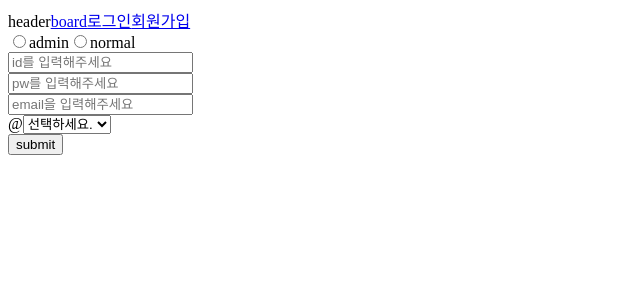
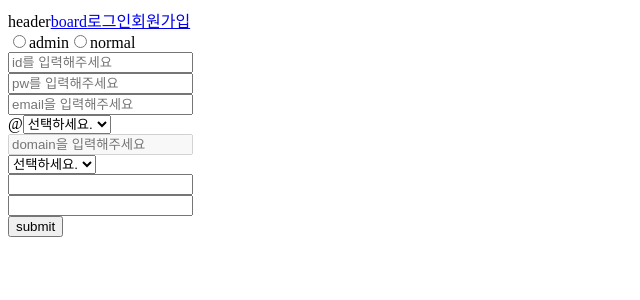
Before and after one commit to engineering-incubator/react-springboot-board-tutorial, a React (Create React App) app in the folder front-end/: page /signup in a window 1280 px wide. Shown: the top 300 px of the page, without its empty margins (0-640 px from the left). Built offline with nearby package versions, Linux system fonts and the light colour scheme.

Commit message:
횐가입

```diff
--- a/front-end/src/components/common/InputText.tsx
+++ b/front-end/src/components/common/InputText.tsx
@@ -4,12 +4,21 @@ export type InputTypes = {
   type: string;
   name: string;
   text?: string;
-  placeholder: string;
+  placeholder?: string;
   value: string;
+  disabled?: boolean;
   handleChange(e: React.FormEvent<HTMLInputElement>): void;
 };
 
-const InputText = ({ type, name, value = '', placeholder, text, handleChange }: InputTypes) => {
+const InputText = ({
+  type,
+  name,
+  text,
+  value = '',
+  placeholder,
+  disabled,
+  handleChange,
+}: InputTypes) => {
   return (
     <div>
       {!name && <label htmlFor={text}>{text}</label>}
@@ -17,6 +26,7 @@ const InputText = ({ type, name, value = '', placeholder, text, handleChange }:
         type={type}
         value={value}
         name={name}
+        disabled={disabled}
         placeholder={placeholder}
         onChange={handleChange}
         id={name}
--- a/front-end/src/components/signup/SignUp.tsx
+++ b/front-end/src/components/signup/SignUp.tsx
@@ -6,21 +6,24 @@ import {
   PW_VALIDATION,
   EMAIL_VALIDATION,
   DOMAIN_VALIDATION,
+  DIGIT_FIRST_VALID,
+  DIGIT_SECOND_VALID,
+  DIGIT_THIRD_VALID,
   EMAIL_DOMAINS,
+  DIGITS,
 } from '_/constants';
+
+type inputType = HTMLInputElement | HTMLSelectElement;
 
 const SignUp = () => {
   const [inputText, setInputText] = useState({
     id: '',
     pw: '',
-    administrator: false,
-  });
-
-  const [isInputValid, setIsInputValid] = useState({
-    id: false,
-    pw: false,
-    email: false,
-    digit: false,
+    digit: {
+      first: '',
+      second: '',
+      third: '',
+    },
     administrator: false,
   });
 
@@ -30,12 +33,26 @@ const SignUp = () => {
     isInput: false,
   });
 
-  const handleChangeInput = (regType: RegExp) => (e: React.ChangeEvent<HTMLInputElement>) => {
+  // NOTE  inputText, inputEmail 나눈것 처럼 valid 도 나누는게 나을지!?
+  const [inputValid, setInputValid] = useState({
+    id: false,
+    pw: false,
+    email: false,
+    domain: false,
+    digit: {
+      first: false,
+      second: false,
+      third: false,
+    },
+    administrator: false,
+  });
+
+  const handleChangeInput = <T extends inputType>(e: React.ChangeEvent<T>, regType: RegExp) => {
     const { name, value } = e.target;
     const isValid: boolean = inputValidation(value, regType);
 
-    setIsInputValid({
-      ...isInputValid,
+    setInputValid({
+      ...inputValid,
       [name]: isValid,
     });
 
@@ -45,44 +62,52 @@ const SignUp = () => {
     });
   };
 
-  const handleChangeEmail = (regType: RegExp) => (e: React.ChangeEvent<HTMLInputElement>) => {
-    const { value } = e.target;
+  const handleChangeDigit = <T extends inputType>(e: React.ChangeEvent<T>, regType: RegExp) => {
+    const { name, value } = e.target;
+    if (value.length >= 5) return;
+
+    const convertedName = name.split('.')[0];
+    const isValid: boolean = inputValidation(value, regType);
+
+    setInputValid({
+      ...inputValid,
+      digit: {
+        ...inputValid.digit,
+        [convertedName]: isValid,
+      },
+    });
+
+    setInputText({
+      ...inputText,
+      digit: {
+        ...inputText.digit,
+        [convertedName]: value,
+      },
+    });
+  };
+
+  const handleChangeEmail = <T extends inputType>(e: React.ChangeEvent<T>, regType: RegExp) => {
+    const { value, name } = e.target;
     const isValid = inputValidation(value, regType);
 
-    setIsInputValid({
-      ...isInputValid,
-      email: isValid,
+    setInputValid({
+      ...inputValid,
+      [name]: isValid,
     });
 
     setInputEmail({
       ...inputEmail,
-      email: value,
+      [name]: value,
     });
   };
 
-  const handleChangeEmailDomain = (regType: RegExp) => (e: React.ChangeEvent<HTMLInputElement>) => {
-    const { value } = e.target;
-    const isValid = inputValidation(value, regType);
-
-    setIsInputValid({
-      ...isInputValid,
-      email: isValid,
-    });
-
-    setInputEmail({
-      ...inputEmail,
-      domain: value,
-    });
-  };
-
-  const handleChangeSelect = (regType: RegExp) => (e: React.ChangeEvent<HTMLSelectElement>) => {
+  const handleChangeSelect = (e: React.ChangeEvent<HTMLSelectElement>, regType: RegExp) => {
     const { value } = e.target;
     const isInput = value === '직접입력';
     const isValid = inputValidation(value, regType);
-    console.log(isValid);
 
-    setIsInputValid({
-      ...isInputValid,
+    setInputValid({
+      ...inputValid,
       email: isValid,
     });
 
@@ -103,8 +128,9 @@ const SignUp = () => {
     }
   };
 
-  console.log(isInputValid);
-  console.log(inputEmail);
+  // console.log(inputText);
+  // console.log(inputEmail);
+  // console.log(inputValid);
 
   return (
     <main>
@@ -121,9 +147,11 @@ const SignUp = () => {
         text="아이디"
         placeholder="id를 입력해주세요"
         value={inputText.id}
-        handleChange={handleChangeInput(ID_VALIDATION)}
+        handleChange={(e: React.ChangeEvent<HTMLInputElement>) =>
+          handleChangeInput(e, ID_VALIDATION)
+        }
       />
-      {!isInputValid.id && !!inputText.id && (
+      {!inputValid.id && !!inputText.id && (
         <p>아이디는 5자 이상 15자 이하 영문+숫자만 가능합니다.</p>
       )}
       <InputText
@@ -132,9 +160,11 @@ const SignUp = () => {
         text="비밀번호"
         placeholder="pw를 입력해주세요"
         value={inputText.pw}
-        handleChange={handleChangeInput(PW_VALIDATION)}
+        handleChange={(e: React.ChangeEvent<HTMLInputElement>) =>
+          handleChangeInput(e, PW_VALIDATION)
+        }
       />
-      {!isInputValid.pw && !!inputText.pw && (
+      {!inputValid.pw && !!inputText.pw && (
         <p>패스워드는 최소8자 특수문자, 대문자, 숫자를 각각 최소 1개 포함하여야 합니다.</p>
       )}
       <div>
@@ -144,10 +174,17 @@ const SignUp = () => {
           text="이메일"
           placeholder="email을 입력해주세요"
           value={inputEmail.email}
-          handleChange={handleChangeEmail(EMAIL_VALIDATION)}
+          handleChange={(e: React.ChangeEvent<HTMLInputElement>) =>
+            handleChangeEmail(e, EMAIL_VALIDATION)
+          }
         />
         @
-        <select onChange={handleChangeSelect(DOMAIN_VALIDATION)}>
+        <select
+          id="emailDomain"
+          name="domain"
+          onChange={(e: React.ChangeEvent<HTMLSelectElement>) =>
+            handleChangeSelect(e, DOMAIN_VALIDATION)
+          }>
           <option hidden={true} value="">
             선택하세요.
           </option>
@@ -156,15 +193,49 @@ const SignUp = () => {
             <option key={idx + 1}>{value}</option>
           ))}
         </select>
-        {inputEmail.isInput && (
+        <label htmlFor="emailDomain">
           <InputText
             type="text"
-            name="isInput"
+            name="domain"
+            disabled={!inputEmail.isInput}
             placeholder="domain을 입력해주세요"
             value={inputEmail.domain}
-            handleChange={handleChangeEmailDomain(DOMAIN_VALIDATION)}
+            handleChange={(e: React.ChangeEvent<HTMLInputElement>) =>
+              handleChangeEmail(e, DOMAIN_VALIDATION)
+            }
           />
-        )}
+        </label>
+      </div>
+      <div>
+        <select
+          name="first.digit"
+          id="digit"
+          onChange={(e: React.ChangeEvent<HTMLSelectElement>) =>
+            handleChangeDigit(e, DIGIT_FIRST_VALID)
+          }>
+          <option hidden={true}>선택하세요.</option>
+          {DIGITS.map((number, idx) => (
+            <option key={idx} value={number}>
+              {number}
+            </option>
+          ))}
+        </select>
+        <InputText
+          type="number"
+          name="second.digit"
+          value={inputText.digit.second}
+          handleChange={(e: React.ChangeEvent<HTMLInputElement>) =>
+            handleChangeDigit(e, DIGIT_SECOND_VALID)
+          }
+        />
+        <InputText
+          type="number"
+          name="third.digit"
+          value={inputText.digit.third}
+          handleChange={(e: React.ChangeEvent<HTMLInputElement>) =>
+            handleChangeDigit(e, DIGIT_THIRD_VALID)
+          }
+        />
       </div>
 
       <button onClick={handleSubmit}>submit</button>
--- a/front-end/src/constants/index.ts
+++ b/front-end/src/constants/index.ts
@@ -1,13 +1,19 @@
-export const ID_VALIDATION = /^[a-zA-Z0-9]{5,15}$/g;
+export const ID_VALIDATION = /^[A-Za-z0-9]{5,15}$/;
 export const PW_VALIDATION =
   /^(?=.*[a-z])(?=.*[A-Z])(?=.*\d)(?=.*[$@$!%*?&])[A-Za-z\d$@$!%*?&]{8,}$/g;
 
-export const DOMAIN_VALIDATION = /[A-Z0-9.-]+$/i;
+export const DOMAIN_VALIDATION = /[A-Za-z0-9]([-_\.]?[A-Za-z0-9])*\.[A-Za-z]{2,3}$/i;
 
-export const EMAIL_VALIDATION = /\b[\w!#$%&'*+/=?`{|}~^-]+(?:\.[\w!#$%&'*+/=?`{|}~^-]+)*/g;
+export const EMAIL_VALIDATION = /^[a-zA-Z0-9]*$/;
+
+export const DIGIT_FIRST_VALID = /[0-9]{3}/g;
+export const DIGIT_SECOND_VALID = /[0-9]{3, 4}/g;
+export const DIGIT_THIRD_VALID = /[0-9]{4}/g;
 
 export const EMAIL_DOMAINS = [
   { domain: 'gmail', value: 'gmail.com' },
   { domain: 'naver', value: 'naver.com' },
   { domain: 'kakao', value: 'kakao.com' },
 ];
+
+export const DIGITS = ['010', '011', '016', '017', '018', '019'];
```
